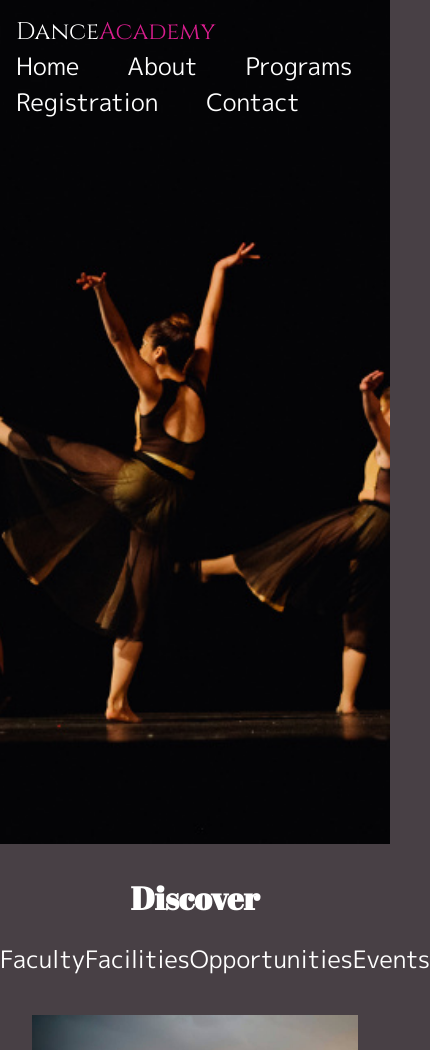
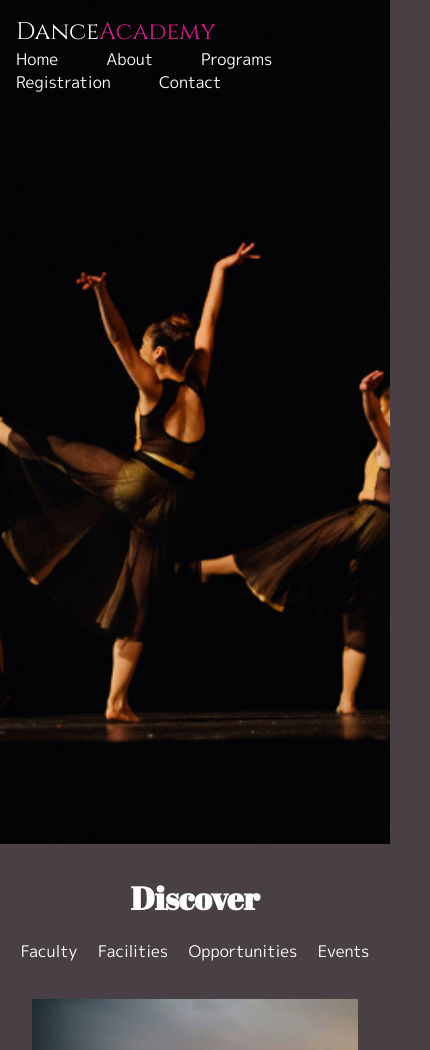
Before and after one commit to susanmaas/dance-academy, a website: page dist/index.html in a window 390 px wide. Shown: the top 1050 px of the page, 430 px wide, since content can reach past the window. Drawn offline with Linux system fonts and the light colour scheme.

Commit message:
Fix mobile anchor tag display.

```diff
--- a/dist/index.html
+++ b/dist/index.html
@@ -17,11 +17,11 @@
       <a class="logo" href="#"><span class="main-title1">Dance</span><span class="main-title2">Academy</span></a>
       <nav>
         <ul class="navList">
-          <li class="navListItem"><a href="#">Home</a></li>
-          <li class="navListItem"><a href="#">About</a></li>
-          <li class="navListItem"><a href="#">Programs</a></li>
-          <li class="navListItem"><a href="#">Registration</a></li>
-          <li class="navListItem"><a href="#">Contact</a></li>
+          <li class="navListItem"><a href="#" class="mobileAnchor">Home</a></li>
+          <li class="navListItem"><a href="#" class="mobileAnchor">About</a></li>
+          <li class="navListItem"><a href="#" class="mobileAnchor">Programs</a></li>
+          <li class="navListItem"><a href="#" class="mobileAnchor">Registration</a></li>
+          <li class="navListItem"><a href="#" class="mobileAnchor">Contact</a></li>
         </ul>
       </nav>
     </header>
@@ -31,10 +31,10 @@
         <div class="discoverInner">
           <h3 class="discoverHeading">Discover</h3>
           <ul class="discoverItems">
-            <li class="discoverListItems"><a href="#">Faculty</a></li>
-            <li class="discoverListItems"><a href="#">Facilities</a></li>
-            <li class="discoverListItems"><a href="#">Opportunities</a></li>
-            <li class="discoverListItems"><a href="#">Events</a></li>
+            <li class="discoverListItems"><a href="#" class="mobileAnchor">Faculty</a></li>
+            <li class="discoverListItems"><a href="#" class="mobileAnchor">Facilities</a></li>
+            <li class="discoverListItems"><a href="#" class="mobileAnchor">Opportunities</a></li>
+            <li class="discoverListItems"><a href="#" class="mobileAnchor">Events</a></li>
           </ul>
         </div>
         <div>
--- a/dist/styles.css
+++ b/dist/styles.css
@@ -12,7 +12,6 @@ body {
 
 li {
     list-style-type: none;
-
 }
 
 a {
@@ -319,6 +318,14 @@ footer {
         font-size: 1.5rem;
     }
 
+    .mobileAnchor {
+        font-size: 1rem;
+    }
+
+    .discoverItems {
+        flex-wrap: wrap;
+    }
+
     .aWorldApartHeading, .aWorldApartParagraph {
         padding-left: 1rem;
         padding-right: 1rem;
```
